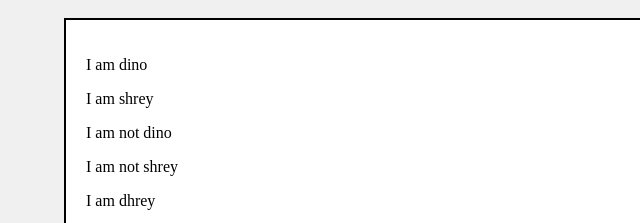
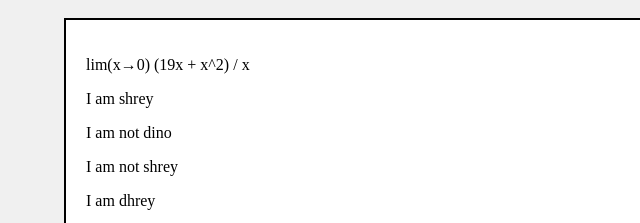
Before and after one commit to Fireball157/unemathwebsite, a plain HTML site: page index.html in a window 1280 px wide. Shown: the part 142-365 px from the top of the page, 0-640 px from the left. Drawn offline with Linux system fonts and the light colour scheme.

Commit message:
Update index.html

```diff
--- a/index.html
+++ b/index.html
@@ -33,7 +33,7 @@ text-align:left;
 <div class="container">
 <h1>math questions</h1>
 <div class="box">
-<p>I am dino</p>
+<p> lim(x→0) (19x + x^2) / x </p>
 <p>I am shrey</p>
 <p>I am not dino</p>
 <p>I am not shrey</p>
```
